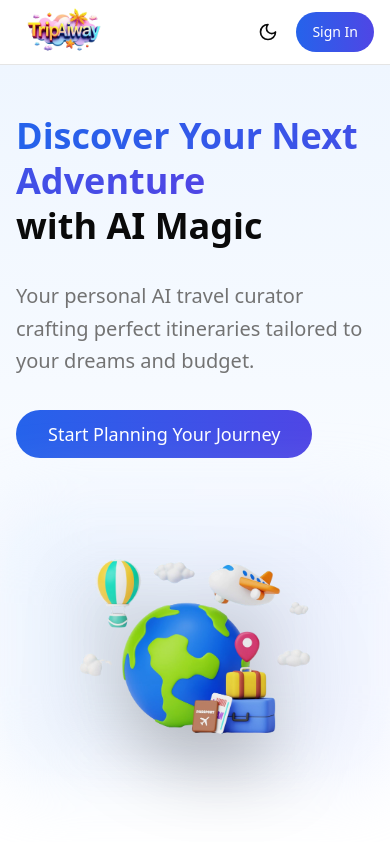
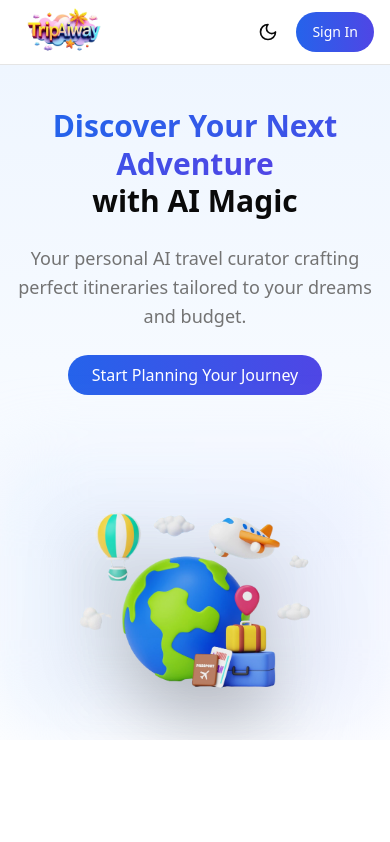
Before and after one commit to Yash-Mahajan-27/TripAIway, a React (Vite) app: page / in a window 390 px wide. Built offline with nearby package versions, Linux system fonts and the light colour scheme; no server answers.

Commit message:
responsive

```diff
--- a/src/components/custom/Hero.jsx
+++ b/src/components/custom/Hero.jsx
@@ -82,14 +82,14 @@ function Hero() {
   return (
     <div
       ref={containerRef}
-      className="min-h-[85vh] bg-gradient-to-b from-blue-50 to-background dark:from-blue-950 dark:to-background flex items-center opacity-0"
+      className="min-h-[80vh] w-full bg-gradient-to-b from-blue-50 to-background dark:from-blue-950 dark:to-background flex items-center opacity-0 overflow-x-hidden"
     >
-      <div className="max-w-7xl mx-auto px-4 sm:px-6 lg:px-8 py-12">
-        <div className="grid grid-cols-1 lg:grid-cols-2 gap-12 items-center">
-          <div className="space-y-8">
+      <div className="w-full max-w-7xl mx-auto px-4 sm:px-6 lg:px-8 py-8 sm:py-12">
+        <div className="grid grid-cols-1 lg:grid-cols-2 gap-8 sm:gap-12 items-center">
+          <div className="space-y-6 sm:space-y-8 text-center lg:text-left">
             <h1
               ref={headingRef}
-              className="text-4xl md:text-6xl font-bold leading-tight"
+              className="text-3xl sm:text-4xl md:text-5xl lg:text-6xl font-bold leading-tight"
             >
               <span className="bg-clip-text text-transparent bg-gradient-to-r from-blue-600 to-indigo-600 dark:from-blue-400 dark:to-indigo-400">
                 Discover Your Next Adventure
@@ -99,24 +99,24 @@ function Hero() {
             </h1>
             <p
               ref={descriptionRef}
-              className="text-xl text-muted-foreground leading-relaxed"
+              className="text-lg sm:text-xl text-muted-foreground leading-relaxed"
             >
               Your personal AI travel curator crafting perfect itineraries tailored to your dreams and budget.
             </p>
-            <div ref={buttonRef}>
+            <div ref={buttonRef} className="flex justify-center lg:justify-start">
               <Link to="/create-trip">
-                <Button className="bg-gradient-to-r from-blue-600 to-indigo-600 dark:from-blue-500 dark:to-indigo-500 text-white px-8 py-6 text-lg rounded-full hover:shadow-lg transform hover:-translate-y-0.5 transition duration-200">
+                <Button className="bg-gradient-to-r from-blue-600 to-indigo-600 dark:from-blue-500 dark:to-indigo-500 text-white px-6 sm:px-8 py-5 sm:py-6 text-base sm:text-lg rounded-full hover:shadow-lg transform hover:-translate-y-0.5 transition duration-200">
                   Start Planning Your Journey
                 </Button>
               </Link>
             </div>
           </div>
-          <div className="relative" ref={imageRef}>
+          <div className="relative mt-8 lg:mt-0" ref={imageRef}>
             <div className="absolute -inset-4 bg-gradient-to-r from-blue-100 to-indigo-100 dark:from-blue-900/50 dark:to-indigo-900/50 rounded-2xl blur-2xl opacity-50"></div>
             <img
               src="/landing.png"
               alt="Travel Planning 3D Illustration"
-              className="relative rounded-2xl transform transition duration-500 drop-shadow-[0_35px_35px_rgba(0,0,0,0.25)] hover:drop-shadow-[0_45px_45px_rgba(0,0,0,0.3)]"
+              className="relative rounded-2xl w-full max-w-lg mx-auto transform transition duration-500 drop-shadow-[0_35px_35px_rgba(0,0,0,0.25)] hover:drop-shadow-[0_45px_45px_rgba(0,0,0,0.3)]"
             />
           </div>
         </div>
```
